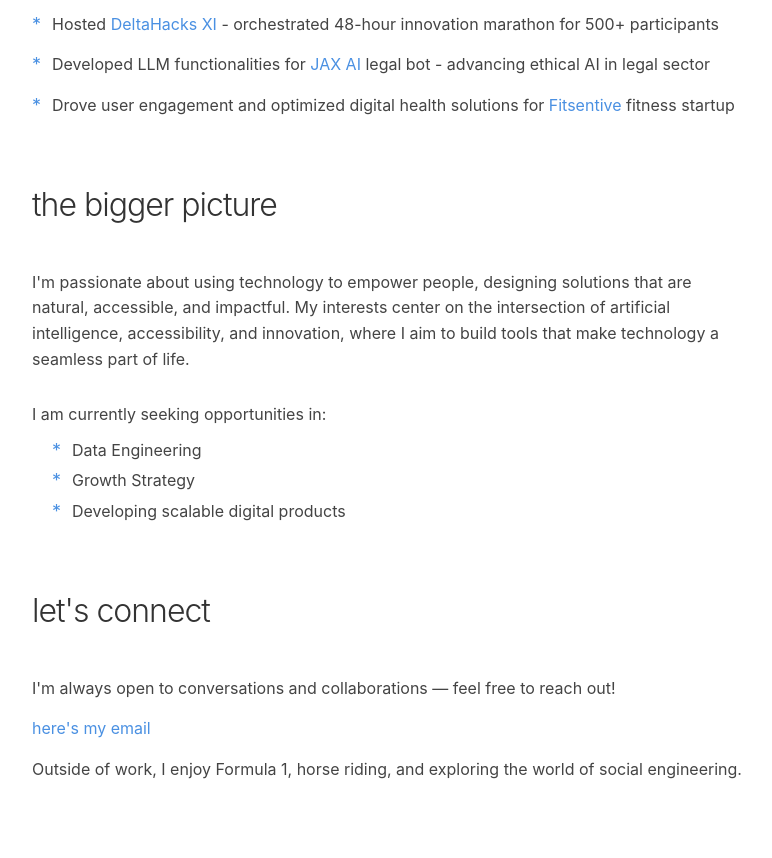
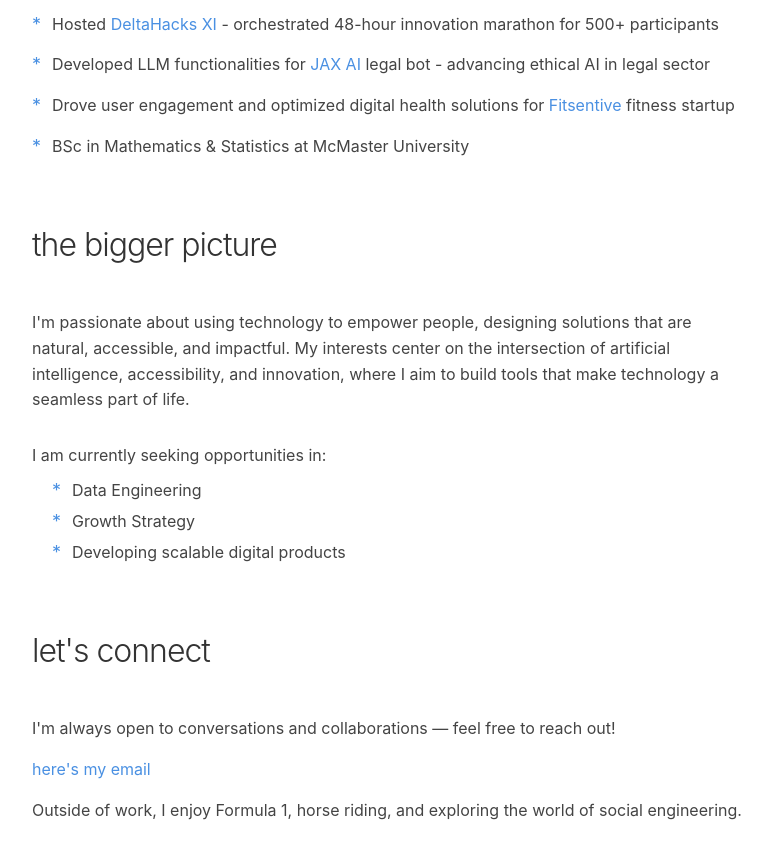
Before and after one commit to ad597/portfolio, a plain HTML site: page index.html in a window 1280 px wide. Shown: the part 901-1759 px from the top of the page, without its empty margins (248-1020 px from the left). Drawn offline with Linux system fonts and the light colour scheme.

Commit message:
Update index.html

```diff
--- a/index.html
+++ b/index.html
@@ -383,6 +383,9 @@
             <div class="achievement-item">
                 <p>Drove user engagement and optimized digital health solutions for <a href="https://www.fitsentive.com/" target="_blank">Fitsentive</a> fitness startup</p>
             </div>
+            <div class="achievement-item">
+                <p>BSc in Mathematics & Statistics at McMaster University</p>
+            </div>
         </div>
 
         <div class="section">
```
